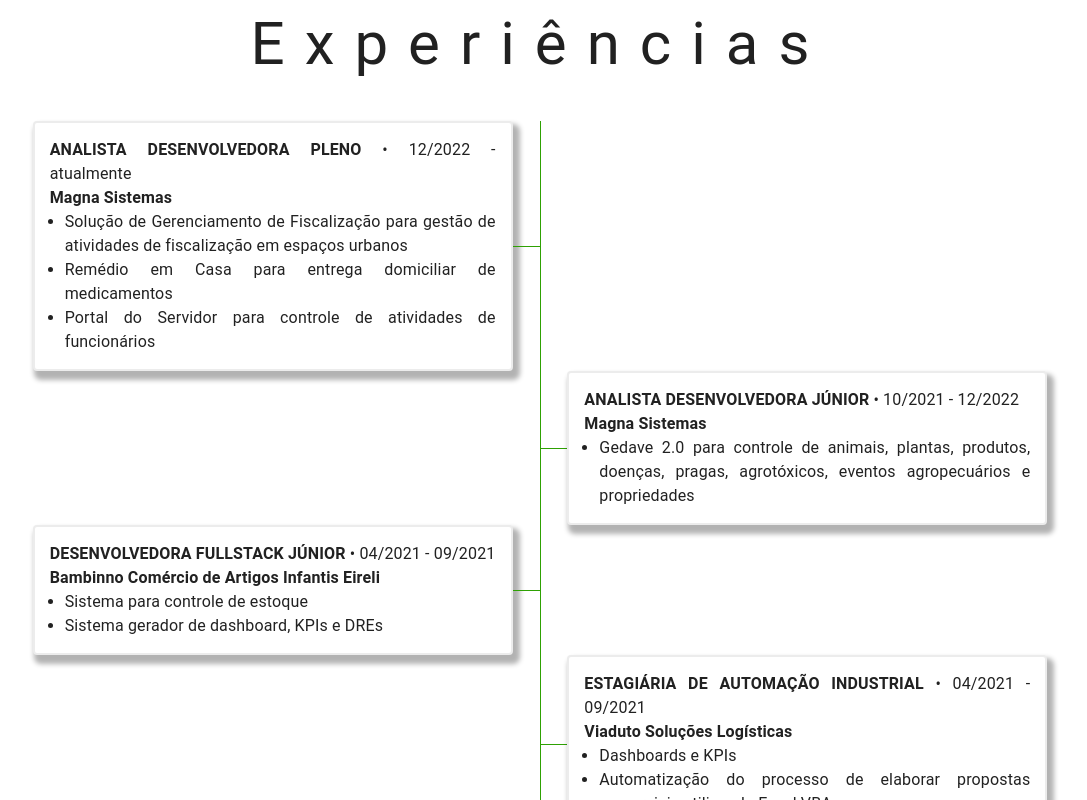
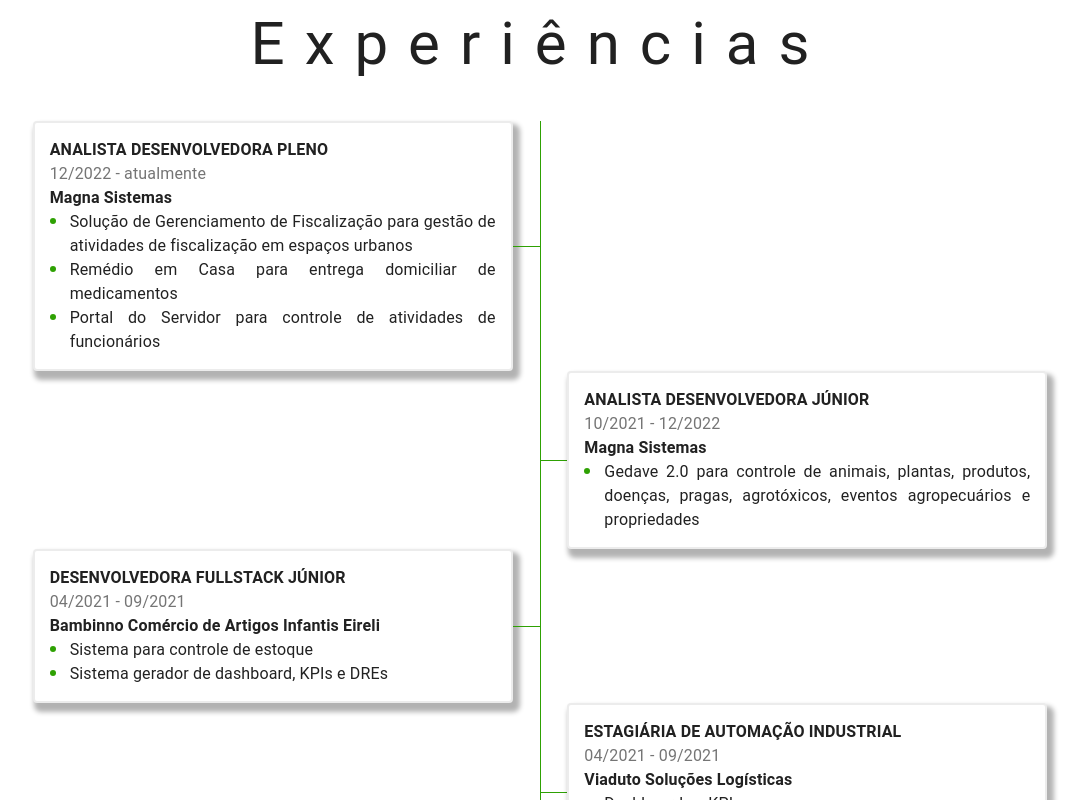
Before and after one commit to AshileySabah/portfolio-final, a React (Vite) app: page / in a window 1280 px wide. Shown: the part 1180-1980 px from the top of the page, without its empty margins (100-1187 px from the left). Built offline with nearby package versions, Linux system fonts and the light colour scheme.

Commit message:
feat: experiencias - card style e list style

```diff
--- a/src/pages/Experiencias/components/Card.tsx
+++ b/src/pages/Experiencias/components/Card.tsx
@@ -7,13 +7,11 @@ interface CardProps extends Experiencia {}
 export const Card: React.FC<CardProps> = (experiencia) => {
   return (
     <Container>
-      <Typography>
-        <strong>{experiencia?.cargo?.toUpperCase()}</strong> •{" "}
+      <Typography className="card-cargo">{experiencia?.cargo}</Typography>
+      <Typography className="card-periodo">
         {experiencia?.data?.inicio} - {experiencia?.data?.fim}
       </Typography>
-      <Typography>
-        <strong>{experiencia?.empresa}</strong>
-      </Typography>
+      <Typography className="card-empresa">{experiencia?.empresa}</Typography>
       <ul>
         {experiencia?.atividades?.map((atividade) => {
           return <li>{atividade}</li>;
--- a/src/pages/Experiencias/components/styles.tsx
+++ b/src/pages/Experiencias/components/styles.tsx
@@ -12,9 +12,40 @@ export const Container = styled(Paper)`
   -moz-box-shadow: 4px 6px 5px 3px rgba(0, 0, 0, 0.3) !important;
   box-shadow: 4px 6px 5px 3px rgba(0, 0, 0, 0.3) !important;
 
+  .card-cargo {
+    font-weight: bold;
+    text-transform: uppercase;
+  }
+
+  .card-periodo {
+    color: ${({ theme }) => theme?.palette?.grey?.[600]} !important;
+  }
+
+  .card-empresa {
+    font-weight: bold;
+  }
+
   ul {
     margin: 0;
-    padding: 0 0 0 15px;
+    padding: 0;
+    list-style: none;
+    position: relative;
+
+    li {
+      position: relative;
+      padding-left: 20px;
+
+      &::before {
+        content: "";
+        position: absolute;
+        left: 0;
+        top: 0.5em;
+        width: 6px;
+        height: 6px;
+        background-color: #2ea103;
+        border-radius: 50%;
+      }
+    }
   }
 
   ${({ theme }) => css`
```
